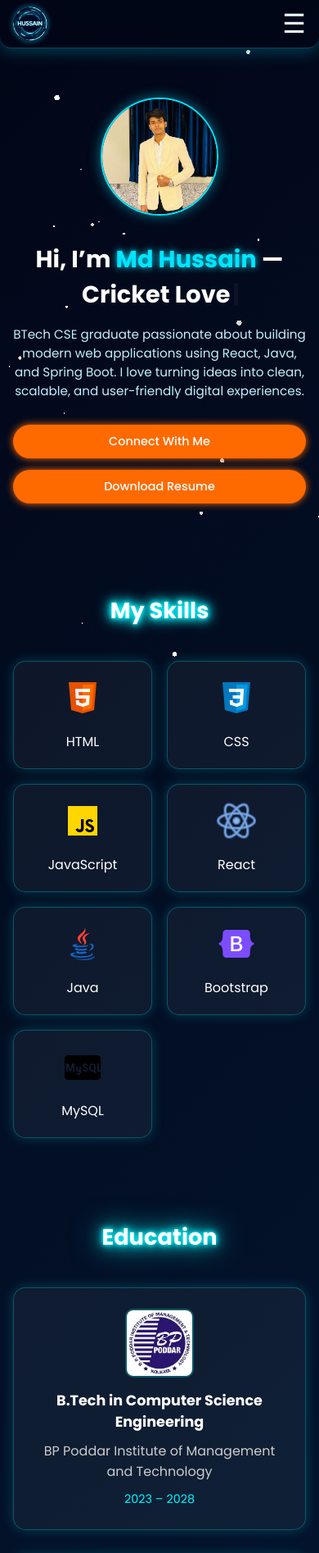
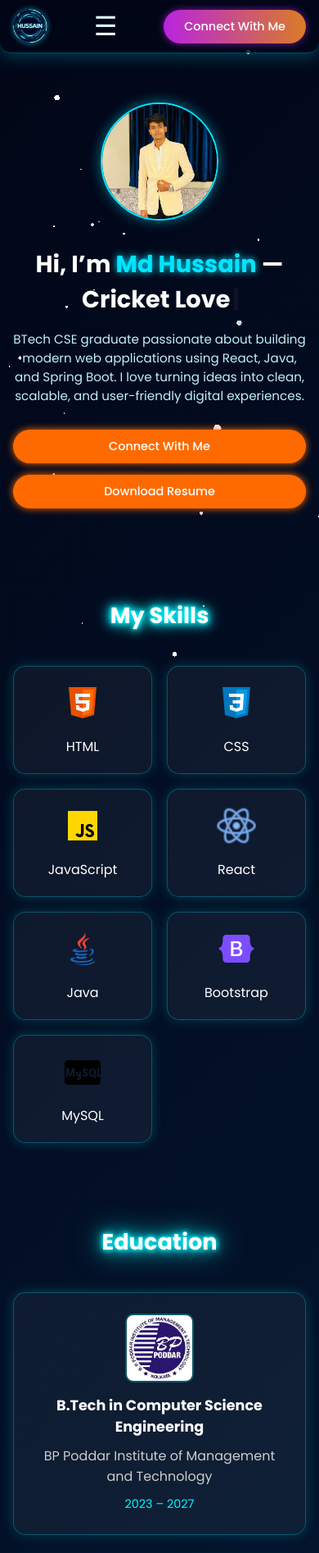
Before and after one commit to mdhussain6291/hussain-portfolio, a React (Vite) app: page / in a window 390 px wide. Shown: the top 1894 px of the page at 82% size. Built offline with nearby package versions, Linux system fonts and the light colour scheme.

Commit message:
Updated pages and styles 4

```diff
--- a/src/components/education/education.jsx
+++ b/src/components/education/education.jsx
@@ -16,7 +16,7 @@ const Education = () => {
           <img src={bpimtLogo} alt="BP Poddar Institute Logo" className="edu-logo" />
           <h3>B.Tech in Computer Science Engineering</h3>
           <p>BP Poddar Institute of Management and Technology</p>
-          <span>2023 – 2028</span>
+          <span>2023 – 2027</span>
         </div>
 
         <div className="edu-card">
--- a/src/components/navbar/navbar.css
+++ b/src/components/navbar/navbar.css
@@ -62,7 +62,7 @@
   text-shadow: 0 0 6px var(--jarvis-cyan);
 }
 
-/* CTA Button (DESKTOP ONLY — unchanged) */
+/* CTA Button (desktop stays same) */
 .nav-cta {
   padding: 10px 22px;
   font-size: 16px;
@@ -77,7 +77,6 @@
 /* =========================
    RESPONSIVE FIXES (TABLET + PHONE ONLY)
    ========================= */
-
 @media (max-width: 1024px) {
 
   /* Slim navbar */
@@ -92,24 +91,21 @@
     box-shadow: 0 0 6px rgba(0,229,255,0.6);
   }
 
-  /* 🔥 REMOVE "Connect With Me" button */
-  .navbar > :last-child {
+  /* REMOVE CTA on tablet + phone */
+  .nav-cta {
     display: none;
   }
 
-  /* 🔥 SHOW & ENLARGE hamburger icon */
+  /* FIXED: hamburger icon (matches JSX class) */
   .menu-toggle {
-    display: flex;
-    align-items: center;
-    justify-content: center;
-
-    font-size: 32px;
+    display: block;
+    font-size: 34px;          /* bigger & balanced */
     color: var(--jarvis-text);
     cursor: pointer;
-    line-height: 1;
+    user-select: none;
   }
 
-  /* Dropdown menu */
+  /* Dropdown menu (COMPACT) */
   .nav-menu {
     position: absolute;
     top: 100%;
@@ -117,13 +113,12 @@
     width: 100%;
 
     flex-direction: column;
-    gap: 20px;
+    gap: 12px;                /* ⬅️ reduced gap */
+    background: rgba(2, 6, 23, 0.85);
+    backdrop-filter: blur(14px);
+    -webkit-backdrop-filter: blur(14px);
 
-    background: rgba(2, 6, 23, 0.8);
-    backdrop-filter: blur(16px);
-    -webkit-backdrop-filter: blur(16px);
-
-    padding: 20px 0;
+    padding: 12px 0;          /* ⬅️ reduced padding */
     border-radius: 0 0 14px 14px;
 
     display: none;
@@ -133,9 +128,10 @@
     display: flex;
   }
 
-  /* Bigger tap targets */
+  /* Smaller text for dropdown */
   .nav-menu li a {
-    font-size: 20px;
+    font-size: 17px;          /* ⬅️ reduced */
+    padding: 6px 0;
   }
 
   /* Disable hover glow on touch */
@@ -151,4 +147,8 @@
     width: 42px;
     height: 42px;
   }
+
+  .menu-toggle {
+    font-size: 32px;
+  }
 }
```
